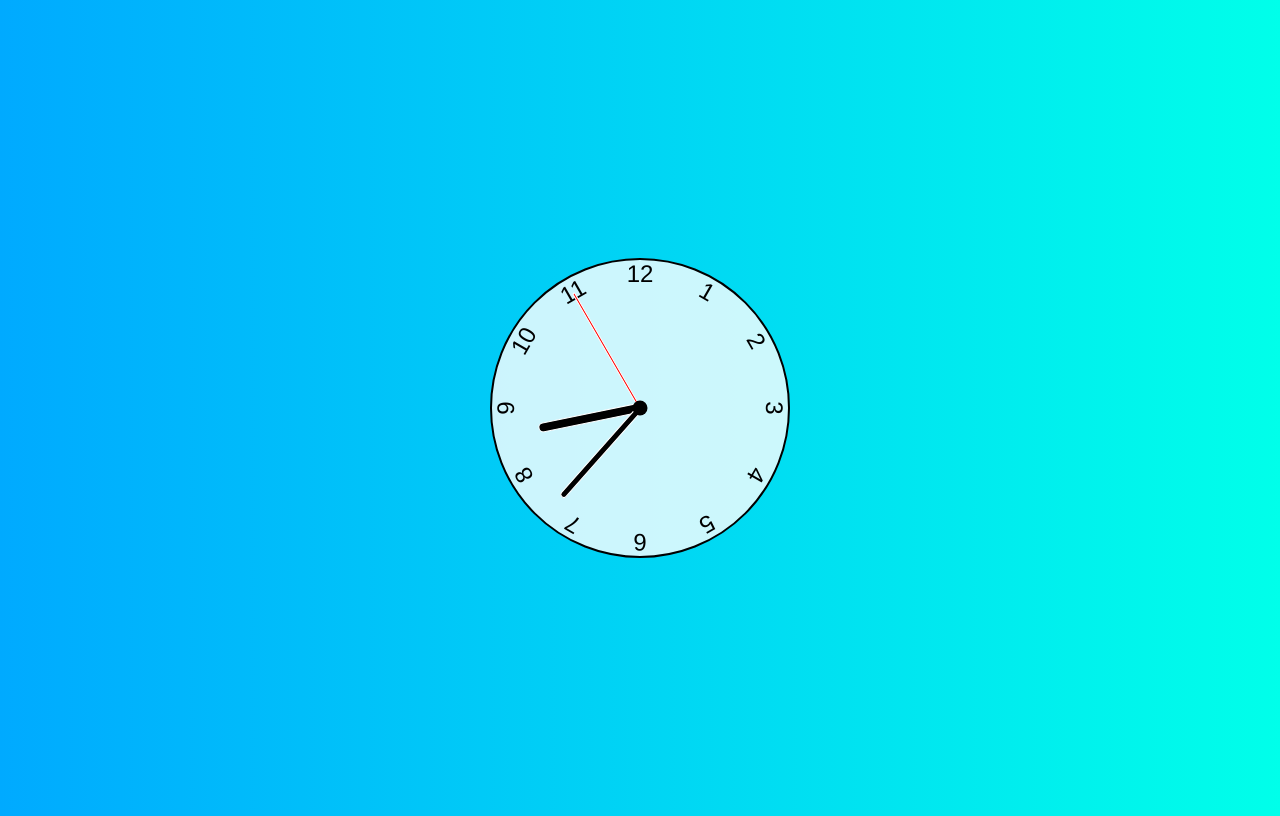
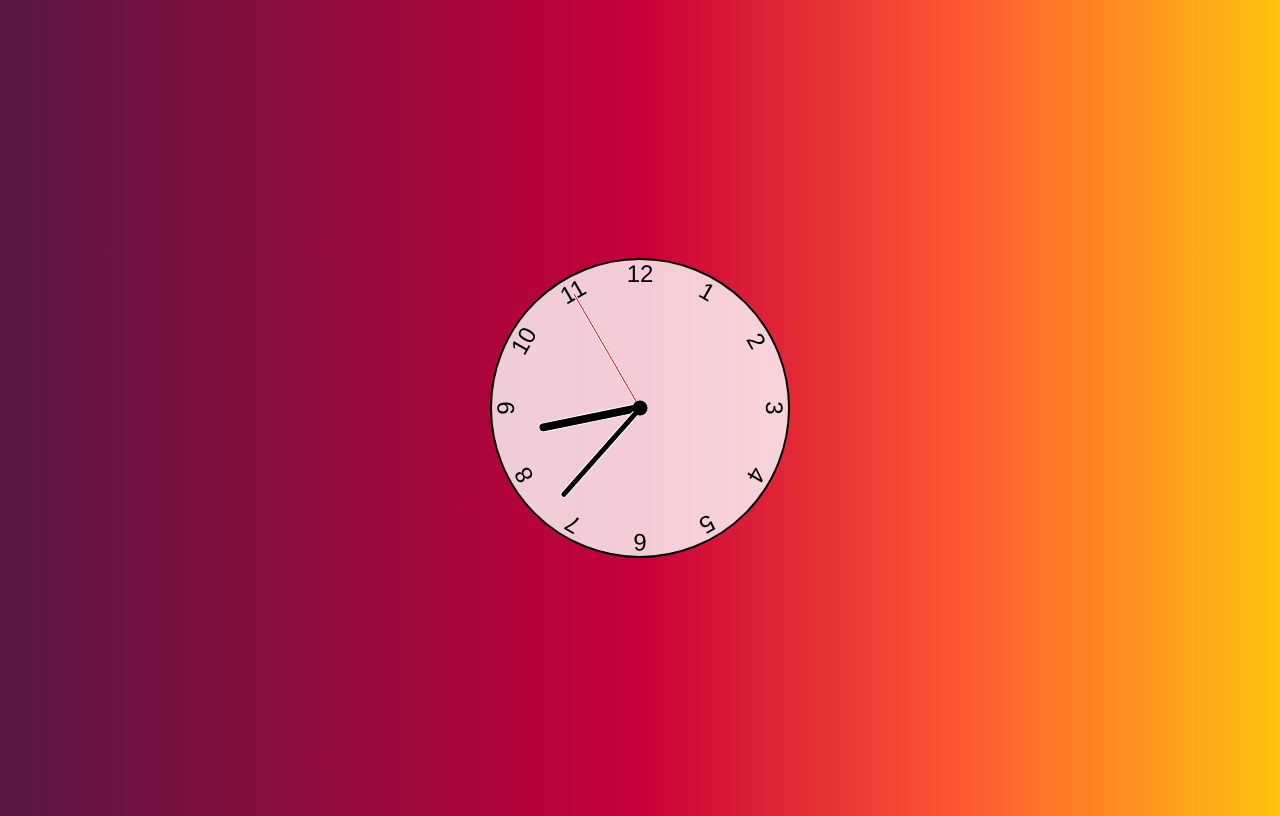
Before and after one commit to 07ayushi/Clock, a plain HTML site: page index.html in a window 1280 px wide. Drawn offline with Linux system fonts and the light colour scheme.

Commit message:
background colour changed

```diff
--- a/style.css
+++ b/style.css
@@ -4,7 +4,8 @@
 }
 
 body{
-    background: linear-gradient(to right, hsl(200, 100%, 50%), hsl(175, 100%, 50%));
+    background: linear-gradient(to right, #581845,#900C3F,#C70039,#FF5733,#FFC30F);
+
     display: flex;
     justify-content: center;
     align-items: center;
```
